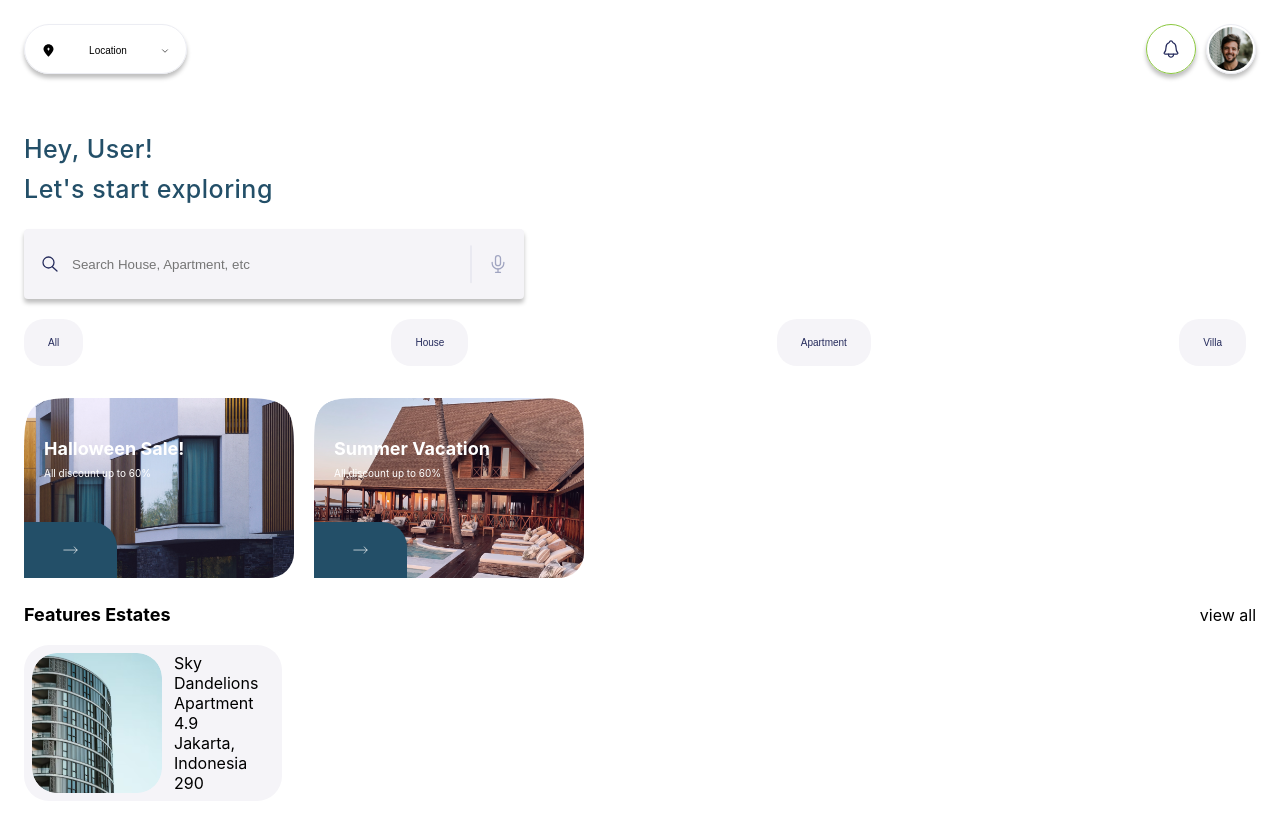
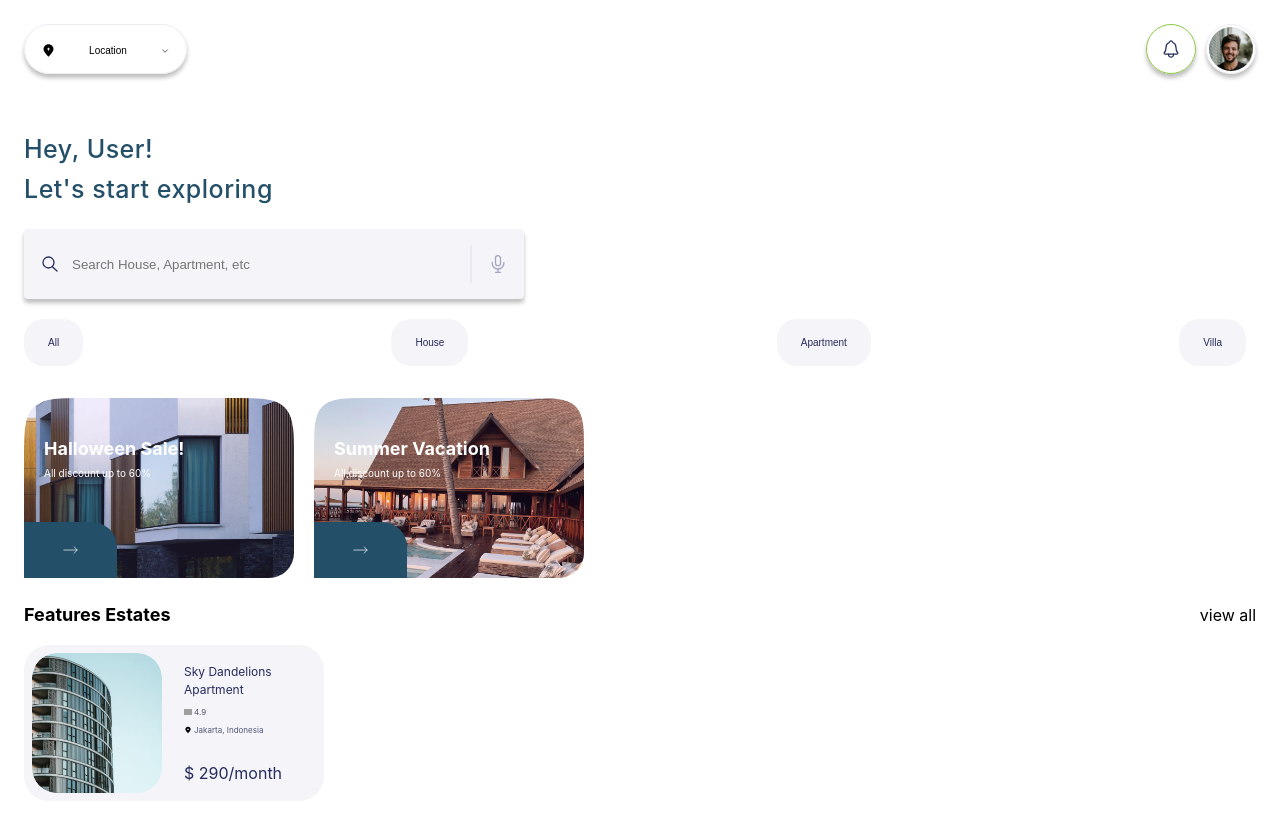
Before and after one commit to maystrova/rise-real-estate, a Next.js app: page / in a window 1280 px wide. Built offline with nearby package versions, Linux system fonts and the light colour scheme; grey boxes are pictures that could not be loaded.

Commit message:
estateCard styles-feature

```diff
--- a/components/estateCard.tsx
+++ b/components/estateCard.tsx
@@ -1,3 +1,5 @@
+import Icon, { ICON_SIZE } from 'components/icon'
+
 import style from 'styles/estateCard.module.scss'
 
 export enum ESTATE_TYPE {
@@ -28,11 +30,25 @@ const EstateCard = ({
             <div>
                 <img className={style.picture} src={img} alt='img' />
             </div>
-            <div>
-                <div>{title}</div>
-                <div>{rating}</div>
-                <div>{location}</div>
-                <div>{price}</div>
+            <div className={style.main}>
+                <div className={style.main__header}>
+                    <div className={style.title}>{title}</div>
+                    <div className={style.rating}>
+                        <Icon
+                            src={'/static/star-icon.svg'}
+                            size={ICON_SIZE.XX_SMALL}
+                        />
+                        <div className={style.rating__title}>{rating}</div>
+                    </div>
+                    <div className={style.rating}>
+                        <Icon
+                            src={'/static/location-icon.svg'}
+                            size={ICON_SIZE.XX_SMALL}
+                        />
+                        <div className={style.rating__title}>{location}</div>
+                    </div>
+                </div>
+                <div className={style.price}>$ {price}/month</div>
             </div>
         </div>
     )
--- a/components/icon.tsx
+++ b/components/icon.tsx
@@ -1,6 +1,7 @@
 import style from 'styles/icon.module.scss'
 
 export enum ICON_SIZE {
+    XX_SMALL = 'xx-small',
     X_SMALL = 'x-small',
     SMALL = 'small',
     MEDIUM = 'medium',
@@ -15,6 +16,8 @@ interface IconProps {
 
 const iconSizeHandler = (size: ICON_SIZE): string => {
     switch (size) {
+        case ICON_SIZE.XX_SMALL:
+            return style.xx_small
         case ICON_SIZE.X_SMALL:
             return style.x_small
         case ICON_SIZE.SMALL:
--- a/styles/estateCard.module.scss
+++ b/styles/estateCard.module.scss
@@ -1,5 +1,5 @@
 .container {
-    width: 258px;
+    max-width: 300px;
     height: 156px;
     border-radius: 25px;
     background: rgba(245, 244, 248, 1);
@@ -8,8 +8,42 @@
     gap: 12px;
 }
 
+.main {
+    padding: 10px;
+    display: flex;
+    flex-direction: column;
+    justify-content: space-between;
+}
+
+.main__header {
+    display: grid;
+    grid-row-gap: 8px;
+}
+
 .picture {
     width: 130px;
     height: 140px;
     border-radius: 25px;
 }
+
+.title {
+    font-size: 12px;
+    color: rgba(37, 43, 92, 1);
+    line-height: 18px;
+}
+
+.rating {
+    display: flex;
+    align-items: center;
+    gap: 2px;
+}
+
+.rating__title {
+    font-size: 8px;
+    color: rgba(83, 88, 122, 1);
+}
+
+.price {
+    white-space: nowrap;
+    color: rgba(37, 43, 92, 1);
+}
--- a/styles/icon.module.scss
+++ b/styles/icon.module.scss
@@ -1,32 +1,39 @@
+$xx_small: 8px;
 $x_small: 10px;
 $small: 15px;
 $medium: 20px;
 $big: 44px;
 
 .main {
-  display: block;
+    display: block;
+}
+
+.xx_small {
+    width: $xx_small;
+
+    @extend .main;
 }
 
 .x_small {
-  width: $x_small;
+    width: $x_small;
 
-  @extend .main
+    @extend .main;
 }
 
 .small {
-  width: $small;
+    width: $small;
 
-  @extend .main
+    @extend .main;
 }
 
 .medium {
-  width: $medium;
+    width: $medium;
 
-  @extend .main
+    @extend .main;
 }
 
 .big {
-  width: $big;
+    width: $big;
 
-  @extend .main
+    @extend .main;
 }
```
